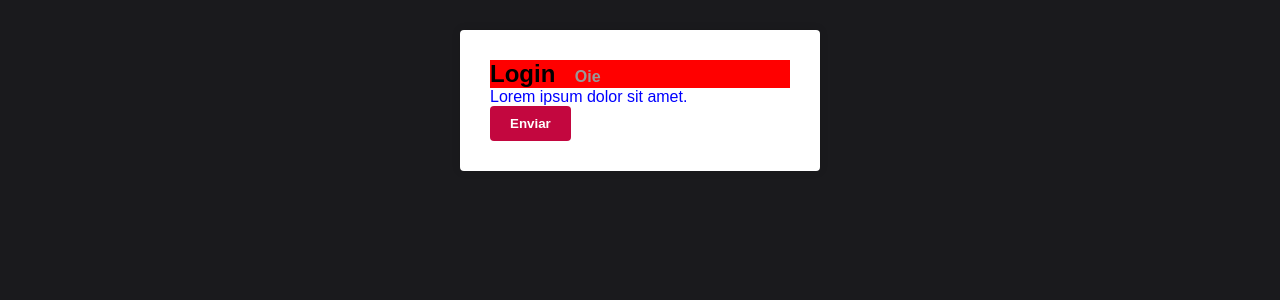
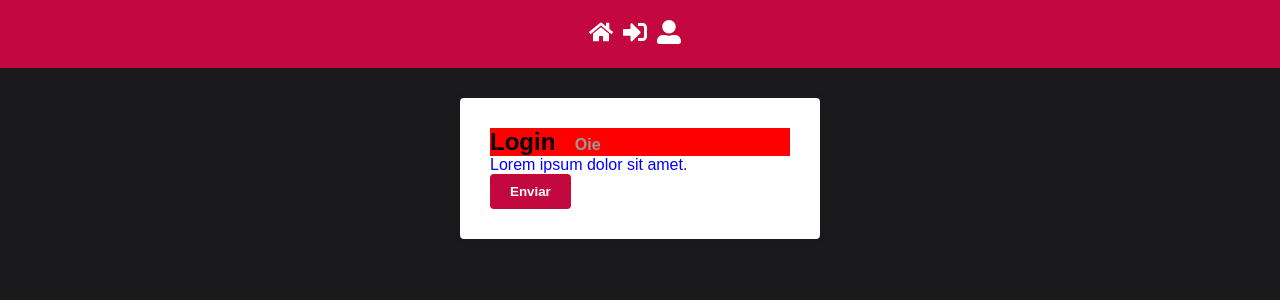
Before and after one commit to ronanvcjunior/react-redux-hooks, a React (Create React App) app: page / in a window 1280 px wide. Shown: the top 300 px of the page. Built offline with nearby package versions, Linux system fonts and the light colour scheme.

Commit message:
inserindo componente menu

```diff
--- a/package.json
+++ b/package.json
@@ -8,6 +8,7 @@
     "@testing-library/user-event": "^13.5.0",
     "react": "^18.2.0",
     "react-dom": "^18.2.0",
+    "react-icons": "^4.6.0",
     "react-scripts": "5.0.1",
     "styled-components": "^5.3.6",
     "web-vitals": "^2.1.4"
--- a/src/App.js
+++ b/src/App.js
@@ -1,9 +1,11 @@
 import Login from './pages/login';
 import GlobalStyles from './styles/GlobalStyles';
+import Header from './components/Header';
 
 function App() {
   return (
     <>
+      <Header />
       <Login />
       <GlobalStyles />
     </>
--- /dev/null
+++ b/src/components/Header/index.js
@@ -0,0 +1,19 @@
+import { FaHome, FaSignInAlt, FaUserAlt } from 'react-icons/fa';
+
+import { Nav } from './styled';
+
+export default function Header() {
+  return (
+    <Nav>
+      <a href="#top">
+        <FaHome size={24} />
+      </a>
+      <a href="#top">
+        <FaSignInAlt size={24} />
+      </a>
+      <a href="#top">
+        <FaUserAlt size={24} />
+      </a>
+    </Nav>
+  );
+}
--- /dev/null
+++ b/src/components/Header/styled.js
@@ -0,0 +1,16 @@
+import styled from 'styled-components';
+import { primaryColor } from '../../config/colors';
+
+export const Nav = styled.nav`
+  background-color: ${primaryColor};
+  padding: 20px;
+  display: flex;
+  align-items: center;
+  justify-content: center;
+
+  a {
+    color: #fff;
+    margin: 0 10px 0 0;
+    font-weight: bold;
+  }
+`;
```
Also changed, not shown: 1 other file (tests, documents, lock files or other folders).
